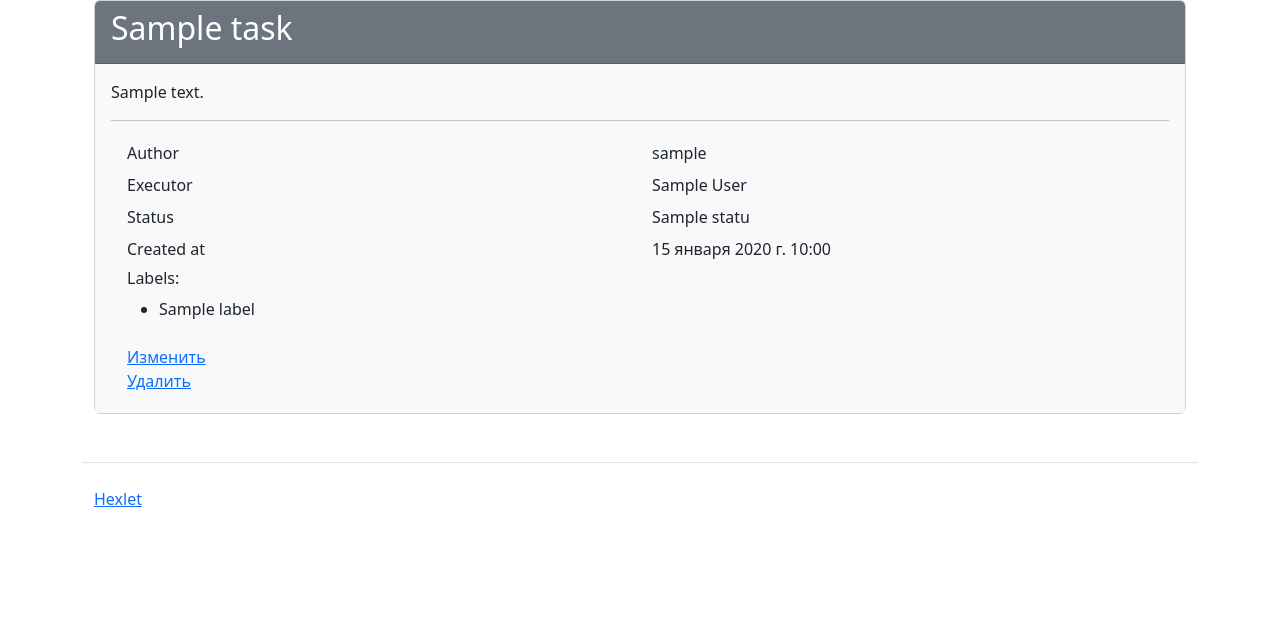
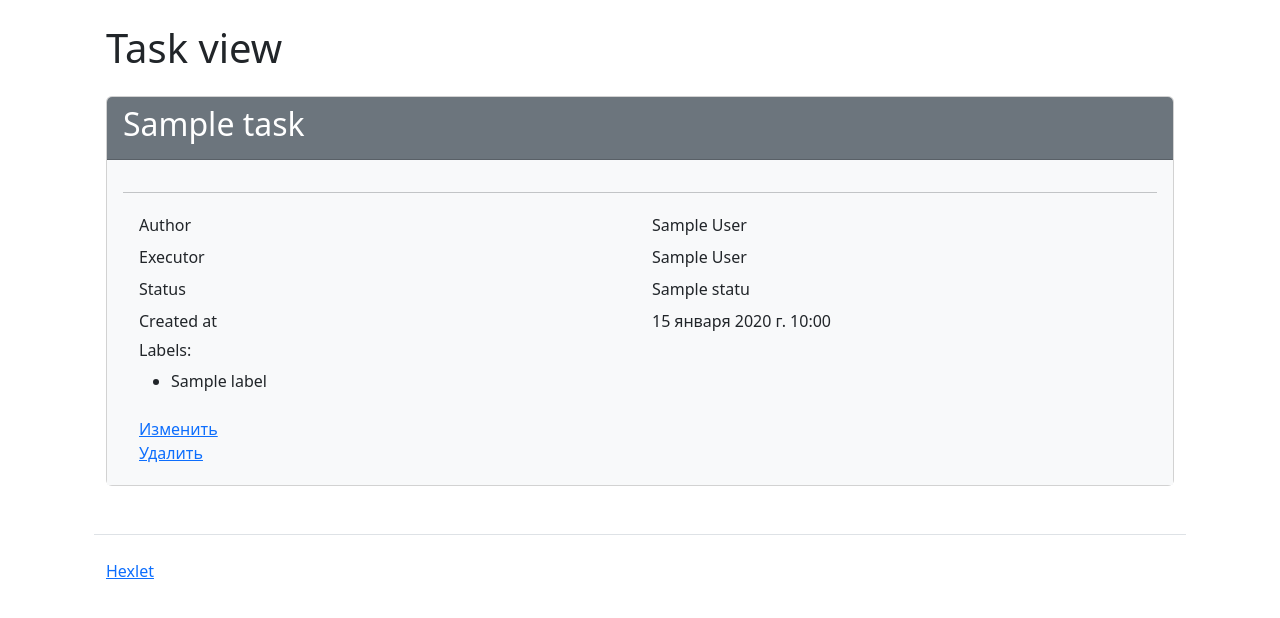
Before and after one commit to Orloff-Star/python-project-52, a Django app: page /tasks/1/ in a window 1280 px wide. Shown: the part 72-690 px from the top of the page. Run offline with Django 5.2, Linux system fonts and the light colour scheme; a user stored in the database is signed in; tables that the repository leaves empty hold one stand-in row (values such as "Sample post"); some libraries are stand-ins or nearby versions.

Commit message:
update tasks_details.html

```diff
--- a/task_manager/templates/tasks/task_detail.html
+++ b/task_manager/templates/tasks/task_detail.html
@@ -3,17 +3,18 @@
 {% load i18n django_bootstrap5 %}
 
 {% block content %}
-<div class="card">
+<div class="container wrapper flex-grow-1">
+  <h1 class="my-4">{% translate "Task view" %}</h1>
+  <div class="card">
     <div class="card-header bg-secondary text-white">
       <h2>{{ object.name }}</h2>
     </div>
     <div class="card-body bg-light">
-      <p>{{ object.description }}</p>
       <hr>
       <div class="container">
         <div class="row p-1">
           <div class="col">{% translate 'Author' %}</div>
-          <div class="col">{{ object.author }}</div>
+          <div class="col">{{ object.author.first_name }} {{ object.author.last_name }}</div>
         </div>
         <div class="row p-1">
           <div class="col">{% translate 'Executor' %}</div>
```
Also changed, not shown: task_manager/templates/tasks/task_list.html (+2 -6 lines), task_manager/locale/ru/LC_MESSAGES/django.po, 1 other file.
